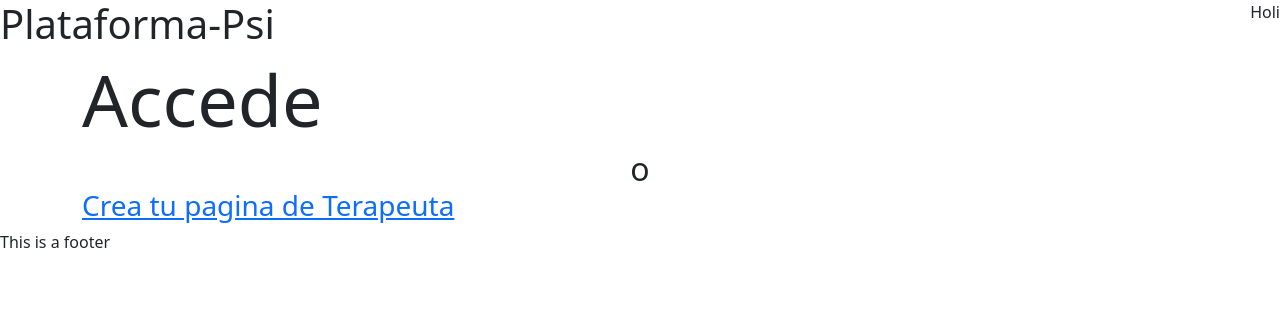
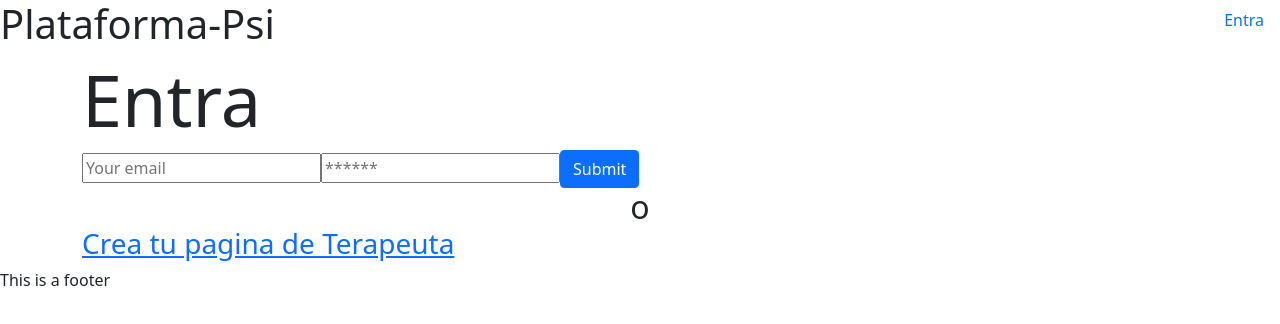
Before and after one commit to csancheze/Plataforma-Psi, a React (Create React App) app in the folder client/: page / in a window 1280 px wide. Shown: the top 324 px of the page. Built offline with nearby package versions, Linux system fonts and the light colour scheme; no server answers.

Commit message:
Worked on navtabs and login

```diff
--- a/client/src/App.js
+++ b/client/src/App.js
@@ -12,6 +12,7 @@ import Nav from "./components/Nav";
 import Home from "./pages/Home";
 import Terapeuta from "./pages/Terapeuta";
 import SignUp from './pages/Signup';
+import Perfil from './pages/Perfil';
 
 const httpLink = createHttpLink({
   uri: "/graphql",
@@ -41,6 +42,7 @@ function App() {
         <Nav />
         <Routes>
           <Route path="/" element={<Home />}></Route>
+          <Route path="/perfil" element={<Perfil/>}></Route>
           <Route path="/terapeuta/:terapeutaId" element={<Terapeuta/>}></Route>
           <Route path="/signup" element={<SignUp/>}></Route>
         </Routes>
--- a/client/src/components/Nav.js
+++ b/client/src/components/Nav.js
@@ -1,10 +1,14 @@
 import { useQuery } from "@apollo/client";
-import React from "react";
-import { useParams } from "react-router-dom";
+import React, {useState} from "react";
+import { useParams, NavLink } from "react-router-dom";
 import { QUERY_ME_TERAPEUTA, TERAPEUTA } from "../utils/queries";
+import Auth from ".//../utils/auth";
+
 
 const Nav = () => {
-    const { terapeutaId } = useParams();
+    const [currentPage, setCurrentPage] = useState('Home');
+    const handlePageChange = (page) => setCurrentPage(page);
+    const { terapeutaId } = useParams()
 
     const {loading, data} = useQuery(
         terapeutaId ? TERAPEUTA : QUERY_ME_TERAPEUTA, {
@@ -12,7 +16,8 @@ const Nav = () => {
         }
     );
 
-    const nombre = data?.me || data?.terapeuta || {};
+    const terapeuta = data?.me.terapeuta || data?.terapeuta || "none";
+
 
     if (loading) {
         return <div>Loading...</div>
@@ -21,13 +26,36 @@ const Nav = () => {
 
     return (
         <header className="w-100 d-flex justify-content-between">
-            {( nombre.nombre? (
-                <h1>Psic. {nombre.nombre} </h1>
+            {( terapeuta.nombre ? (
+                <h1>Psic. {terapeuta.nombre} </h1>
             ) : (
                 <h1>Plataforma-Psi</h1>
-            ) )}
+            ))}
             <nav>
-                Holi
+            <ul className="nav justify-content-end">
+                {/* <li className="nav-item">
+                    <NavLink to="/" className={currentPage === 'Home' ? 'nav-link active' : 'nav-link'} onClick={() => { handlePageChange('Home'); }}>Home</NavLink>
+                </li> */}
+                { terapeuta == "none" ? ("") : (
+                <li className="nav-item">
+                    <NavLink to={`/terapeuta/${terapeuta._id}`}className={currentPage === 'MiPagina' ? 'nav-link active' : 'nav-link'}
+                    onClick={() => { handlePageChange('MiPagina'); }}>Mi Pagina</NavLink>
+                </li>)}
+                { Auth.loggedIn() ? (
+                <li className="nav-item">
+                    <NavLink to={`/perfil`} className={currentPage === 'Perfil' ? 'nav-link active' : 'nav-link'}
+                    onClick={() => { handlePageChange('Perfil');  }}>Perfil</NavLink>
+                </li>) : ("")}
+                { Auth.loggedIn() ? (
+                <li className="nav-item">
+                    <NavLink to="/" className="nav-link active" onClick={() => Auth.logout()}>Salir</NavLink>
+                </li>):(
+                <li className="nav-item">
+                    <NavLink to="/" className="nav-link active">Entra</NavLink>
+                </li>
+                )}
+
+                </ul>
             </nav>
         </header>
     )
--- a/client/src/pages/Home.js
+++ b/client/src/pages/Home.js
@@ -1,12 +1,69 @@
-import React from "react";
+import React, { useState } from "react";
 import { Link } from "react-router-dom";
+import Auth from "../utils/auth";
+import { LOGIN_TERAPEUTA } from "../utils/mutations";
+import { useMutation } from '@apollo/client';
+
 
 const Home = () => {
+    const [formState, setFormState] = useState({ email: '', password: '' });
+    const [login, { error, data }] = useMutation(LOGIN_TERAPEUTA)
+
+    const handleChange = (event) => {
+        const { name, value } = event.target;
+
+        setFormState({
+          ...formState,
+          [name]: value,
+        });
+    };
+
+    const handleFormSubmit = async (event) => {
+        event.preventDefault();
+        console.log(formState);
+        try {
+          const { data } = await login({
+            variables: { ...formState },
+          });
+
+          Auth.login(data.login.token);
+        } catch (e) {
+          console.error(e);
+        }
+        setFormState({
+          email: '',
+          password: '',
+        });
+      };
 
     return(
         <main className="container">
-            <h2 className ="display-2"> Accede</h2>
-
+            <h2 className ="display-2"> Entra</h2>
+                <form onSubmit={handleFormSubmit}>
+                    <input
+                    className="form-input"
+                    placeholder="Your email"
+                    name="email"
+                    type="email"
+                    value={formState.email}
+                    onChange={handleChange}
+                    />
+                    <input
+                    className="form-input"
+                    placeholder="******"
+                    name="password"
+                    type="password"
+                    value={formState.password}
+                    onChange={handleChange}
+                    />
+                    <button
+                    className="btn btn-block btn-primary"
+                    style={{ cursor: 'pointer' }}
+                    type="submit"
+                    >
+                    Submit
+                    </button>
+                </form>
             <h2 className = "text-center m-auto"> o </h2>
             <Link
             to= "/signup"
--- /dev/null
+++ b/client/src/pages/Perfil.js
@@ -0,0 +1,13 @@
+import React from "react";
+import { Link } from "react-router-dom";
+
+const Perfil = () => {
+
+    return(
+        <main className="container">
+            <p>Esta es la pagina para editar el perfil</p>
+        </main>
+    )
+};
+
+export default Perfil
--- a/client/src/utils/auth.js
+++ b/client/src/utils/auth.js
@@ -35,7 +35,7 @@ class AuthService {
   login(idToken) {
     // Saves user token to localStorage
     localStorage.setItem('id_token', idToken);
-    window.location.assign('/');
+    window.location.assign('/perfil');
   }
 
   logout() {
```
